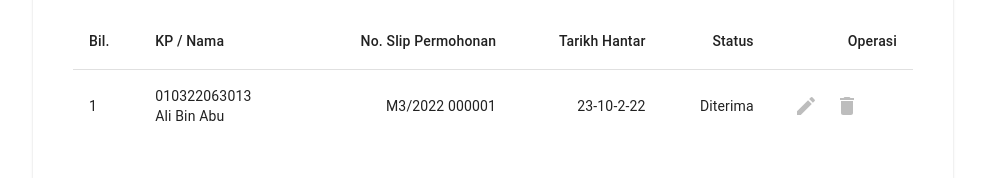
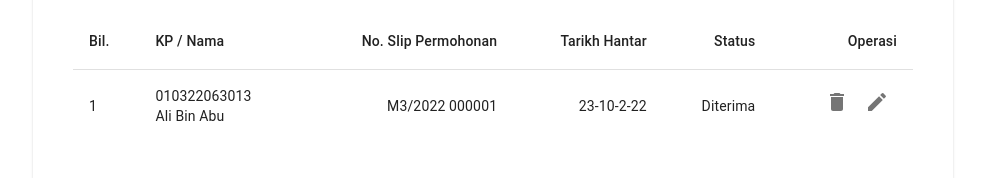
Before and after one commit to ahmadisyraf/emunakahat, a Next.js app in the folder view/: page /incentive in a window 1280 px wide. Shown: the part 1636-1814 px from the top of the page, without its empty margins (287-1272 px from the left). Built offline with nearby package versions, Linux system fonts and the light colour scheme.

Commit message:
delete application

```diff
--- a/view/pages/incentive/incentive_khas/index.js
+++ b/view/pages/incentive/incentive_khas/index.js
@@ -16,8 +16,8 @@ import DialogContent from '@mui/material/DialogContent';
 import DialogContentText from '@mui/material/DialogContentText';
 
 
-function createData(name, alamat, telefon, pendapatan) {
-  return { name, alamat, telefon, pendapatan };
+function createData(ic, alamat, telefon, pendapatan) {
+  return { ic, alamat, telefon, pendapatan };
 }
 
 const pemohonRows = [
@@ -75,9 +75,9 @@ const IncentiveKhas = () => {
                     </TableHead>
                     <TableBody>
                         {pemohonRows.map((row) => (
-                        <TableRow key={row.name} sx={{ '&:last-child td, &:last-child th': { border: 0 } }}>
+                        <TableRow key={row.ic} sx={{ '&:last-child td, &:last-child th': { border: 0 } }}>
                             <TableCell component="th" scope="row" sx={{ whiteSpace: 'pre-wrap' }}>
-                            {row.name}
+                            {row.ic}
                             </TableCell>
                             <TableCell align="right">{row.alamat}</TableCell>
                             <TableCell align="right">{row.telefon}</TableCell>
@@ -101,9 +101,9 @@ const IncentiveKhas = () => {
                     </TableHead>
                     <TableBody>
                         {pasanganRows.map((row) => (
-                        <TableRow key={row.name} sx={{ '&:last-child td, &:last-child th': { border: 0 } }}>
+                        <TableRow key={row.ic} sx={{ '&:last-child td, &:last-child th': { border: 0 } }}>
                             <TableCell component="th" scope="row" sx={{ whiteSpace: 'pre-wrap' }}>
-                            {row.name}
+                            {row.ic}
                             </TableCell>
                             <TableCell align="right">{row.alamat}</TableCell>
                             <TableCell align="right">{row.telefon}</TableCell>
--- a/view/pages/incentive/incentive_status/index.js
+++ b/view/pages/incentive/incentive_status/index.js
@@ -1,4 +1,5 @@
 import Paper from '@mui/material/Paper';
+import React, { useState } from 'react';
 import { useTheme, Typography } from '@mui/material';
 import Table from '@mui/material/Table';
 import TableBody from '@mui/material/TableBody';
@@ -14,13 +15,20 @@ function createData(bil, name, slip, tarikh, status) {
   return { bil, name, slip, tarikh, status };
 }
 
-const statusRows = [
-  createData(1, "010322063013\nAli Bin Abu", "M3/2022 000001", "23-10-2-22", "Diterima"),
-];
+const initialStatusRows = [
+    createData(1, "010322063013\nAli Bin Abu", "M3/2022 000001", "23-10-2-22", "Diterima")
+  ];
 
 /* INCENTIVE STATUS */
 const IncentiveStatus = () => {
   const theme = useTheme();
+  const [statusRows, setStatusRows] = useState(initialStatusRows);
+
+  // DELETE APPLICATION
+  const handleDeleteApplication = (name) => {
+    const updatedRows = statusRows.filter(row => row.name !== name);
+    setStatusRows(updatedRows);
+  };
 
   return (
     <Paper sx={{ mt: 10, px: 5, py: 5, backgroundColor: theme.palette.primary }}>
@@ -35,7 +43,7 @@ const IncentiveStatus = () => {
               <TableCell align="right">No. Slip Permohonan</TableCell>
               <TableCell align="right">Tarikh Hantar</TableCell>
               <TableCell align="right">Status</TableCell>
-              <TableCell align="right">Operasi</TableCell>
+              <TableCell align="right" colSpan={2}>Operasi</TableCell>
             </TableRow>
           </TableHead>
           <TableBody>
@@ -48,15 +56,16 @@ const IncentiveStatus = () => {
                 <TableCell align="right">{row.slip}</TableCell>
                 <TableCell align="right">{row.tarikh}</TableCell>
                 <TableCell align="right">{row.status}</TableCell>
-                <TableCell align="right">
-                  <div style={{ display: 'flex', gap: '0.1rem' }}>
-                    <IconButton aria-label="edit" disabled color="primary">
-                      <EditIcon />
+                <TableCell align="right" style={{ paddingTop: '0.5rem' }}>
+                    <IconButton
+                        aria-label="delete"
+                        onClick={() => handleDeleteApplication(row.name)}
+                    >
+                        <DeleteIcon />
                     </IconButton>
-                    <IconButton aria-label="delete" disabled color="primary">
-                      <DeleteIcon />
+                    <IconButton aria-label="edit">
+                        <EditIcon />
                     </IconButton>
-                  </div>
                 </TableCell>
               </TableRow>
             ))}
```
Also changed, not shown: 1 other file (tests, documents, lock files or other folders).
